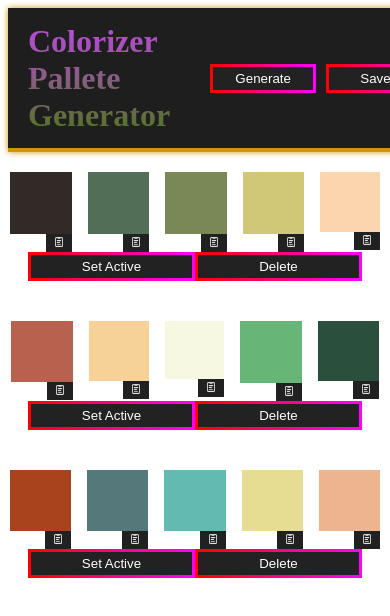
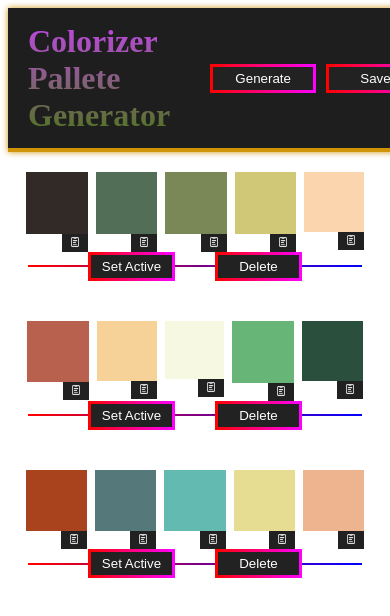
Before and after one commit to simo994q/pallette-generator-ts, a React (Vite) app: page /mypallettes in a window 390 px wide. Shown: the top 616 px of the page. Built offline with nearby package versions, Linux system fonts and the light colour scheme; the HTML template or start-up script is replaced by a standard one.

Commit message:
mostly responsive

```diff
--- a/src/Components/ColorCardSaved/ColorCardSaved.module.scss
+++ b/src/Components/ColorCardSaved/ColorCardSaved.module.scss
@@ -84,7 +84,7 @@
         }
     }
 }
-@media (max-width: 450px) {
+@media (min-width: 300px) and (max-width: 450px) {
     .wrapper {
         .codeAndCopy {
             font-size: 0.5rem;
@@ -98,3 +98,18 @@
         }
     }
 }
+
+@media (max-width: 300px) {
+    .wrapper {
+        .codeAndCopy {
+            font-size: 0.3rem;
+            .copyNoText {
+                font-size: 0.3rem;
+
+                img {
+                    height: 10px;
+                }
+            }
+        }
+    }
+}
--- a/src/Components/ColorGroupSaved/ColorGroupSaved.module.scss
+++ b/src/Components/ColorGroupSaved/ColorGroupSaved.module.scss
@@ -9,17 +9,8 @@
 }
 
 
-
-@media (max-width: 360px) {
+@media (max-width: 450px) {
     .wrapper {
-        gap: 1rem;
-
+        gap: 0.5rem;
     }
 }
-
-@media (min-width: 360px) and (max-width: 450px) {
-    .wrapper {
-        gap: 1rem;
-
-    }
-}
--- a/src/Pages/MyPallettes.tsx
+++ b/src/Pages/MyPallettes.tsx
@@ -25,9 +25,12 @@ export function MyPallettes() {
                                     <Button>Delete</Button>
                                 </div>
                             </ColorGroup>
-                            <div className={mypalletsStyle.buttonsDownUnder}>
+                            <div className={mypalletsStyle.buttonsDownUnderWrapper}>
+                                <div className={mypalletsStyle.bgLine} />
+                                <div className={mypalletsStyle.buttonsDownUnder}>
                                 <Button>Set Active</Button>
                                 <Button>Delete</Button>
+                                </div>
                             </div>
                             <hr className={i !== fakeData.length - 1 ? mypalletsStyle.lineFull : mypalletsStyle.lineNone} />
                         </div>
--- a/src/Pages/Mypallettes.module.scss
+++ b/src/Pages/Mypallettes.module.scss
@@ -5,6 +5,7 @@
     gap: 40px;
     max-width: 1000px;
     margin: auto;
+
 }
 
 .buttonsToTheSide {
@@ -17,6 +18,12 @@
 
 .buttonsDownUnder {
     display: none;
+    position: relative;
+}
+
+.buttonsDownUnderWrapper {
+    display: none;
+    position: relative;
 }
 
 .lineFull {
@@ -28,8 +35,17 @@
     display: none;
 }
 
+.bgLine {
+    height: 2px;
+    width: 100%;
+    position: absolute;
+    top: 50%;
+    width: 100%;
+    transform: translate(0%, -50%);
+    background: linear-gradient(90deg, rgba(255,0,0,1) 0%, rgba(3,0,255,1) 100%);
+}
 
-@media (max-width: 680px) {
+@media (min-width: 500px) and (max-width: 680px) {
 
     hr {
         display: none;
@@ -43,9 +59,78 @@
         display: none;
     }
 
-
+    .buttonsDownUnderWrapper {
+        display: block;
+    }
     .buttonsDownUnder {
         display: flex;
         flex-direction: row;
+        gap: 50px;
+        margin: 0 110px;
+    }
+
+    .lineFull,
+    .lineNone {
+        display: none;
     }
 }
+
+@media (min-width: 350px) and (max-width: 500px) {
+
+    hr {
+        display: none;
+    }
+
+    .savedPallets {
+        padding: 20px;
+    }
+
+    .buttonsToTheSide {
+        display: none;
+    }
+
+    .buttonsDownUnderWrapper {
+        display: block;
+    }
+    .buttonsDownUnder {
+        display: flex;
+        flex-direction: row;
+        gap: 40px;
+        margin: 0 60px;
+    }
+
+    .lineFull,
+    .lineNone {
+        display: none;
+    }
+}
+
+@media (max-width: 350px) {
+
+    hr {
+        display: none;
+    }
+
+    .savedPallets {
+        padding: 20px;
+    }
+
+    .buttonsToTheSide {
+        display: none;
+    }
+
+    .buttonsDownUnderWrapper {
+        display: block;
+    }
+    .buttonsDownUnder {
+        display: flex;
+        flex-direction: row;
+        gap: 20px;
+        margin: 0 30px;
+    }
+
+    .lineFull,
+    .lineNone {
+        display: none;
+    }
+}
```
Also changed, not shown: src/Components/Button/Buttons.tsx (+2 -5 lines). Lines whose indentation alone changed are shown as unchanged.
